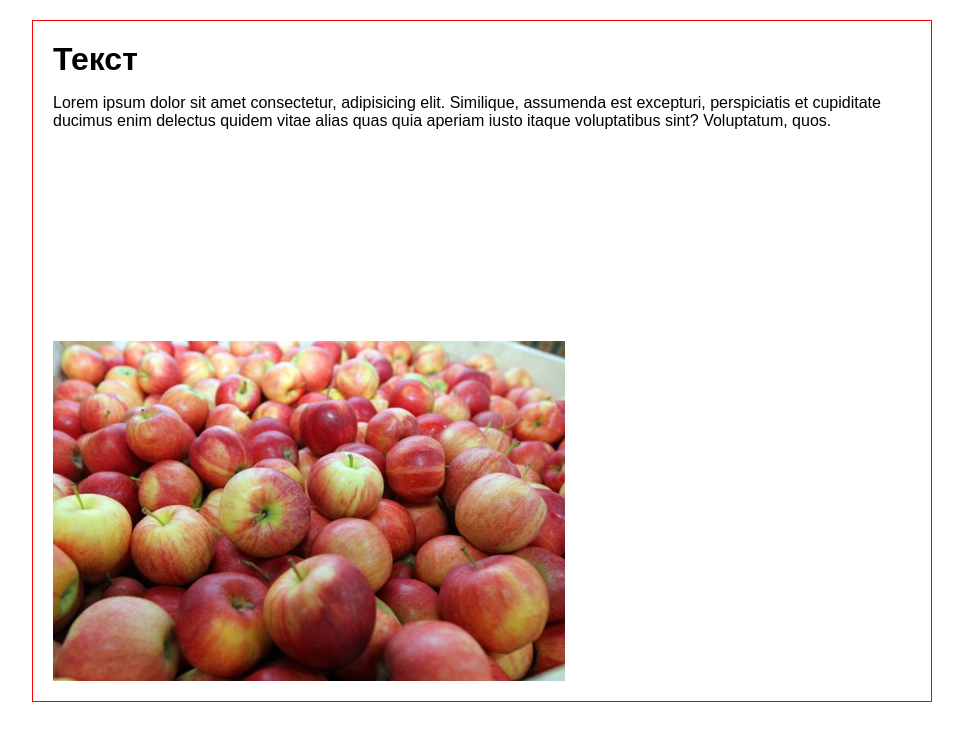
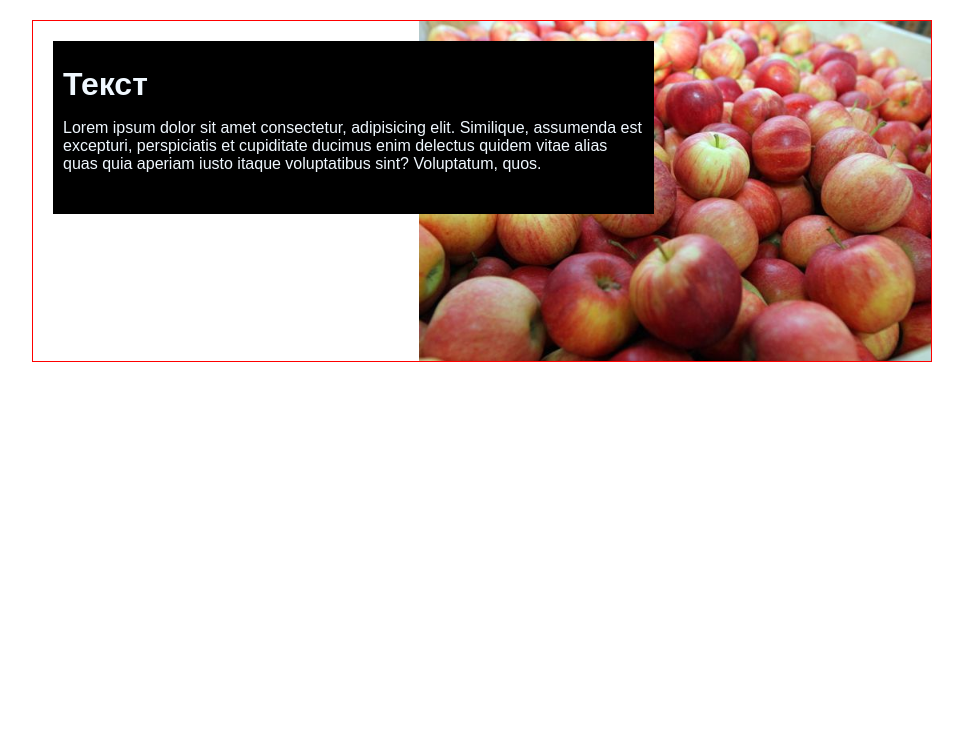
Before and after one commit to acid3p/web-developer-course, a plain HTML site: page module-1/16/index.html in a window 1280 px wide. Shown: the whole page, without its empty margins (158-1121 px from the left). Drawn offline with Linux system fonts and the light colour scheme.

Commit message:
Complete Module 1 Task 16

```diff
--- a/module-1/16/index.html
+++ b/module-1/16/index.html
@@ -3,7 +3,7 @@
 <head>
     <meta charset="UTF-8">
     <meta name="viewport" content="width=device-width, initial-scale=1.0">
-    <title>Задание 16</title>
+    <title>stage-1-task-16</title>
     <style>
         *, ::after, ::before {
             box-sizing: border-box;
@@ -31,6 +31,7 @@
         .banner{
             border: 1px solid red;
             padding: 20px;
+            position: relative;
         }
         .banner__wrapper{
             height: 300px;
@@ -40,10 +41,16 @@
         }
 
         .banner__content{
-
+            background-color: black;
+            color: aliceblue;
+            width: 70%;
+            padding: 25px 10px 25px 10px;
         }
         .banner__media{
-
+            position: absolute;
+            top: 0px;
+            right: 0px;
+            z-index: -1;
         }
     </style>
 </head>
```
